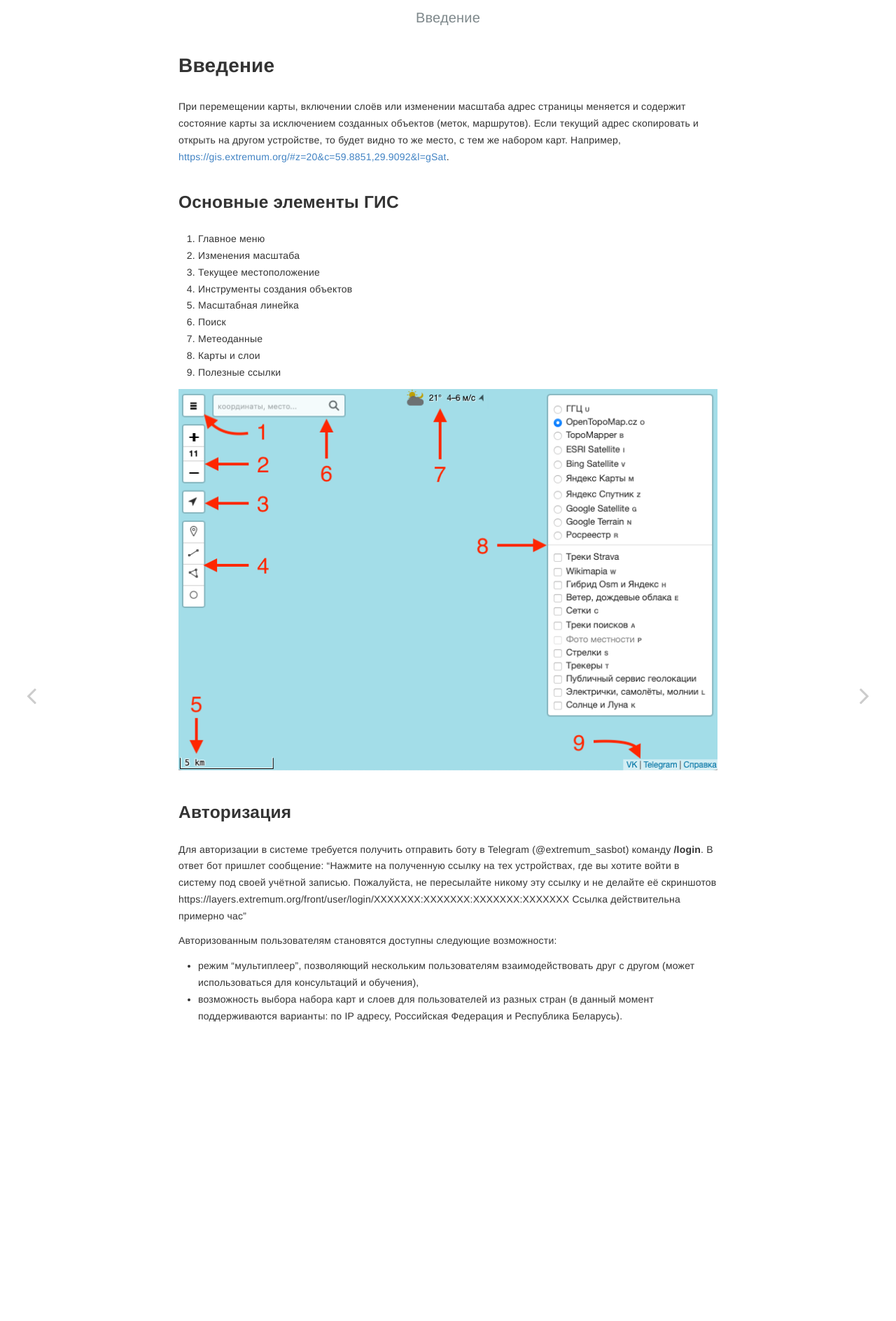
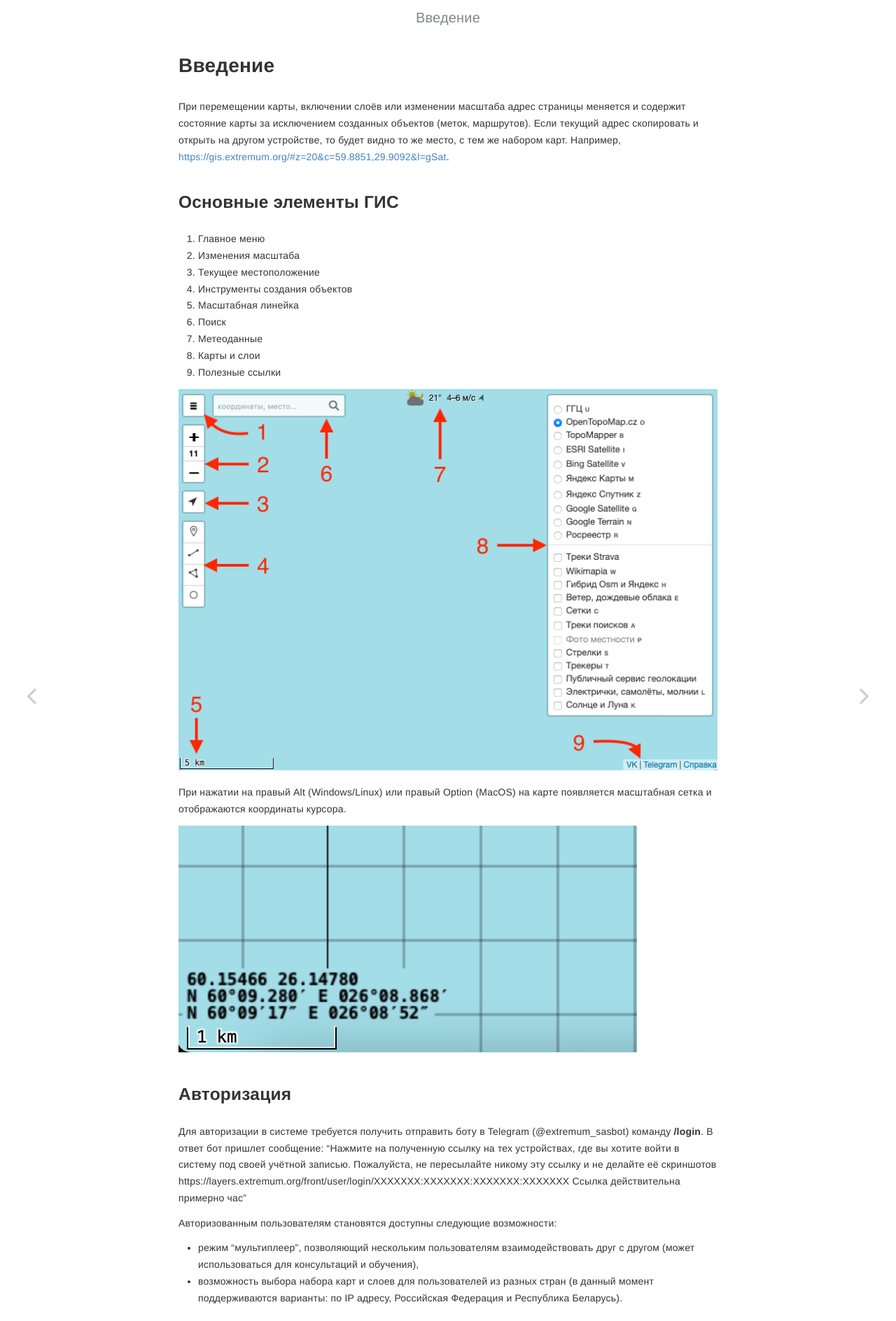
Before and after one commit to extremum-search-and-rescue/help.gis, a Jekyll site: the page built from _posts/2023-05-20-intro.md, in a window 1280 px wide. Shown: the whole page at 70% size. Built offline with Jekyll 4.4.1, drawn with Linux system fonts in a browser that asks for light colours.

Commit message:
Update 2023-05-20-intro.md

```diff
--- a/_posts/2023-05-20-intro.md
+++ b/_posts/2023-05-20-intro.md
@@ -19,6 +19,10 @@ layout: post
 
 ![Основные элементы ГИС - alt](/assets/images/intro/main-elements.png)
 
+При нажатии на правый Alt (Windows/Linux) или правый Option (MacOS) на карте появляется масштабная сетка и отображаются координаты курсора.
+
+![Сетка ГИС - alt](/assets/images/intro/grid-overlay.png)
+
 ## Авторизация
 Для авторизации в системе требуется получить отправить боту в Telegram (@extremum_sasbot) команду **/login**. В ответ бот пришлет сообщение: "Нажмите на полученную ссылку на тех устройствах, где вы хотите войти в систему под своей учётной записью. Пожалуйста, не пересылайте никому эту ссылку и не делайте её скриншотов https://layers.extremum.org/front/user/login/XXXXXXX:XXXXXXX:XXXXXXX:XXXXXXX Ссылка действительна примерно час"
 
```
